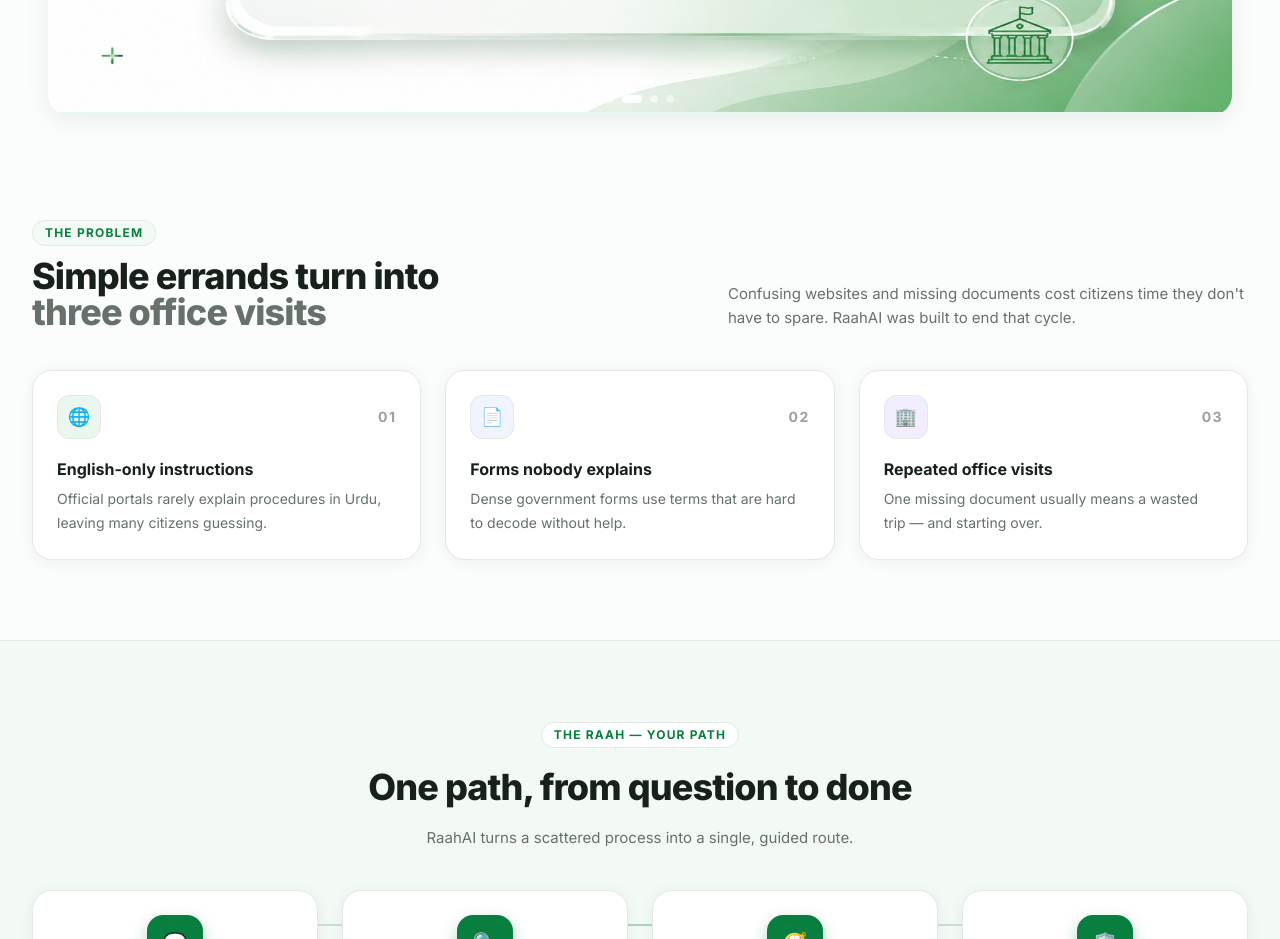
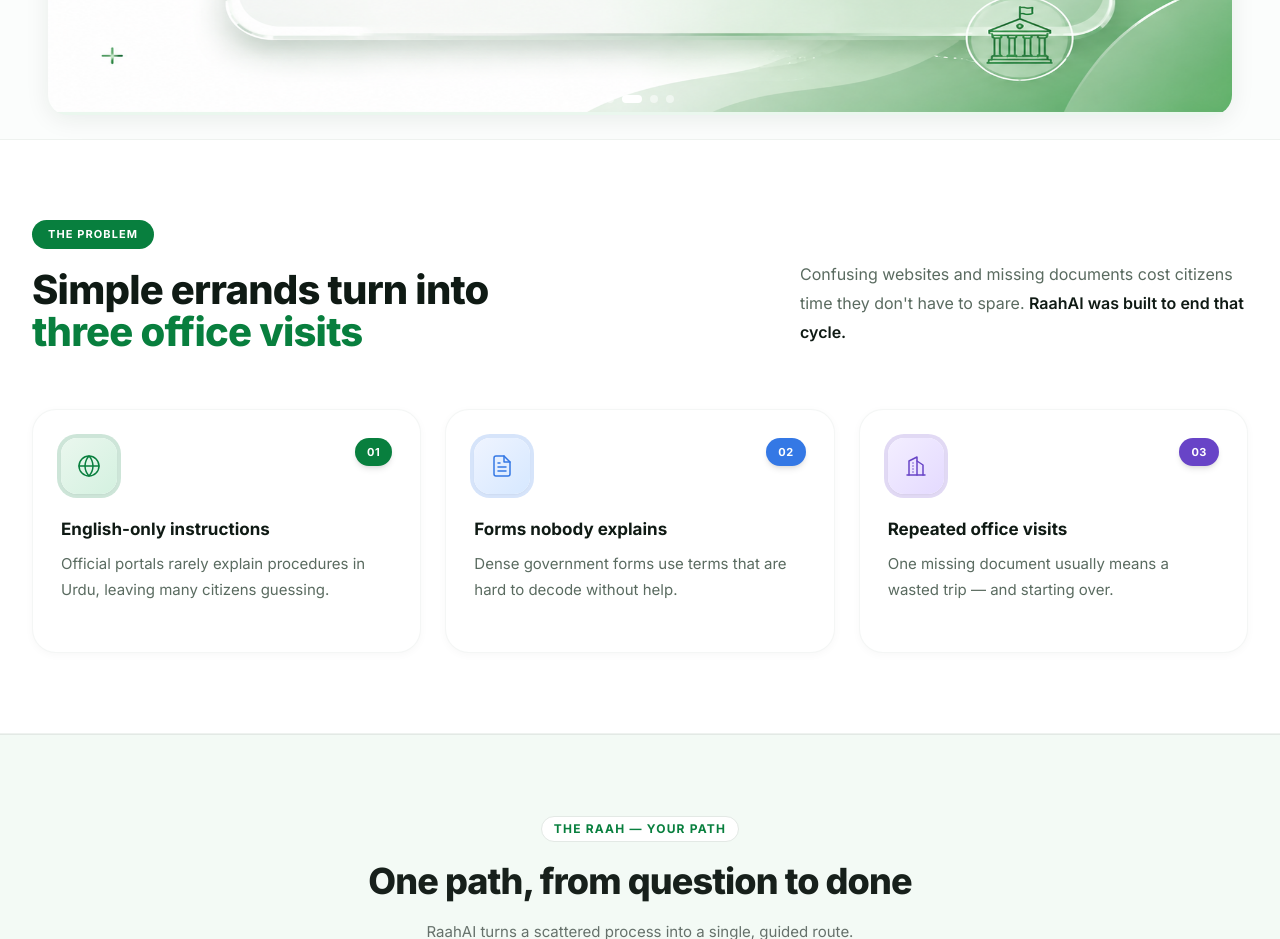
Before and after one commit to 1ehtishamtahir/RaahAI, a Next.js app in the folder frontend/: page / in a window 1280 px wide. Shown: the part 1160-2099 px from the top of the page. Built offline with nearby package versions, Linux system fonts and the light colour scheme; no server answers; a web font is replaced by a local one.

Commit message:
Redesign problem section: professional header, SVG icons, refined card layout

```diff
--- a/frontend/app/page.tsx
+++ b/frontend/app/page.tsx
@@ -188,34 +188,45 @@
       <BannerCarousel />
 
       {/* THE PROBLEM */}
-      <section id="problem" className="max-w-[1280px] mx-auto px-4 sm:px-6 lg:px-8 py-16 lg:py-20">
-        <div className="flex flex-col lg:flex-row lg:items-end justify-between gap-6 mb-10">
-          <div>
-            <div className="inline-flex items-center gap-2 bg-[#F3FAF5] border border-[#E3E9E5] rounded-full px-3 py-1 text-xs font-bold tracking-widest uppercase text-[#087F3E] mb-3">The Problem</div>
-            <h2 className="text-[28px] lg:text-[36px] font-[800] tracking-tight leading-none text-[#17201B]">
-              Simple errands turn into<br /><span className="text-[#66716B]">three office visits</span>
+      <section id="problem" className="bg-white border-y border-[#E3E9E5]/60">
+        <div className="max-w-[1280px] mx-auto px-4 sm:px-6 lg:px-8 py-16 lg:py-20">
+          <div className="flex flex-col lg:flex-row lg:items-start lg:justify-between gap-8 mb-14">
+            <div className="max-w-xl">
+              <div className="inline-flex items-center gap-2 bg-[#087F3E] rounded-full px-4 py-1.5 text-[11px] font-bold tracking-widest uppercase text-white mb-5">The Problem</div>
+              <h2 className="text-[32px] lg:text-[40px] font-[800] tracking-[-0.02em] leading-[1.05] text-[#0F1A14]">
+                Simple errands turn into<br />
+                <span className="text-[#087F3E]">three office visits</span>
               </h2>
             </div>
-          <p className="text-[#66716B] text-[15px] leading-6 max-w-[520px]">
-            Confusing websites and missing documents cost citizens time they don&apos;t have to spare. RaahAI was built to end that cycle.
+            <div className="lg:pt-10 max-w-md">
+              <p className="text-[#5A6B60] text-[16px] leading-[1.8]">
+                Confusing websites and missing documents cost citizens time they don&apos;t have to spare. <span className="font-semibold text-[#0F1A14]">RaahAI was built to end that cycle.</span>
               </p>
+            </div>
           </div>
 
           <div className="grid md:grid-cols-3 gap-6">
             {[
-            { num: "01", title: "English-only instructions", desc: "Official portals rarely explain procedures in Urdu, leaving many citizens guessing.", icon: "🌐", accent: "bg-[#EAF7EE]" },
-            { num: "02", title: "Forms nobody explains", desc: "Dense government forms use terms that are hard to decode without help.", icon: "📄", accent: "bg-[#EFF4FF]" },
-            { num: "03", title: "Repeated office visits", desc: "One missing document usually means a wasted trip — and starting over.", icon: "🏢", accent: "bg-[#F3EEFF]" },
+              { num: "01", title: "English-only instructions", desc: "Official portals rarely explain procedures in Urdu, leaving many citizens guessing.", gradient: "from-[#EAF7EE] to-[#D4F1E0]", ring: "ring-[#087F3E]/20", numBg: "bg-[#087F3E]", icon: <svg width="24" height="24" viewBox="0 0 24 24" fill="none" stroke="#087F3E" strokeWidth="1.5" strokeLinecap="round" strokeLinejoin="round"><circle cx="12" cy="12" r="10"/><line x1="2" y1="12" x2="22" y2="12"/><path d="M12 2a15.3 15.3 0 0 1 4 10 15.3 15.3 0 0 1-4 10 15.3 15.3 0 0 1-4-10 15.3 15.3 0 0 1 4-10z"/></svg> },
+              { num: "02", title: "Forms nobody explains", desc: "Dense government forms use terms that are hard to decode without help.", gradient: "from-[#EFF4FF] to-[#D6E8FF]", ring: "ring-[#3478E5]/20", numBg: "bg-[#3478E5]", icon: <svg width="24" height="24" viewBox="0 0 24 24" fill="none" stroke="#3478E5" strokeWidth="1.5" strokeLinecap="round" strokeLinejoin="round"><path d="M14 2H6a2 2 0 0 0-2 2v16a2 2 0 0 0 2 2h12a2 2 0 0 0 2-2V8z"/><polyline points="14 2 14 8 20 8"/><line x1="16" y1="13" x2="8" y2="13"/><line x1="16" y1="17" x2="8" y2="17"/><polyline points="10 9 9 9 8 9"/></svg> },
+              { num: "03", title: "Repeated office visits", desc: "One missing document usually means a wasted trip — and starting over.", gradient: "from-[#F3EEFF] to-[#E4DAFF]", ring: "ring-[#6844C7]/20", numBg: "bg-[#6844C7]", icon: <svg width="24" height="24" viewBox="0 0 24 24" fill="none" stroke="#6844C7" strokeWidth="1.5" strokeLinecap="round" strokeLinejoin="round"><path d="M3 21h18"/><path d="M5 21V7l8-4v18"/><path d="M19 21V11l-6-4"/><path d="M9 9v.01"/><path d="M9 12v.01"/><path d="M9 15v.01"/><path d="M9 18v.01"/></svg> },
             ].map((c) => (
-            <div key={c.num} className="bg-white rounded-[20px] border border-[#E3E9E5] p-6 shadow-soft hover:shadow-card hover:-translate-y-1 transition">
-              <div className="flex items-center justify-between mb-5">
-                <div className={`w-11 h-11 rounded-xl ${c.accent} border border-[#E3E9E5] flex items-center justify-center text-lg`}>{c.icon}</div>
-                <span className="text-sm font-bold tracking-widest text-[#98A29C]">{c.num}</span>
+              <div key={c.num} className="group relative bg-white rounded-[24px] border border-[#E3E9E5]/40 p-7 shadow-[0_2px_8px_rgba(0,0,0,0.03)] hover:shadow-[0_20px_60px_rgba(0,0,0,0.1)] transition-all duration-500 overflow-hidden">
+                <div className={`absolute inset-0 bg-gradient-to-br ${c.gradient} opacity-0 group-hover:opacity-100 transition-opacity duration-500`} />
+
+                <div className="relative">
+                  <div className="flex items-start justify-between mb-6">
+                    <div className={`w-14 h-14 rounded-2xl bg-gradient-to-br ${c.gradient} ring-4 ${c.ring} flex items-center justify-center shadow-sm`}>{c.icon}</div>
+                    <span className={`text-[11px] font-bold tracking-wider text-white ${c.numBg} rounded-full px-3 py-1.5 shadow-md`}>{c.num}</span>
                   </div>
-              <h3 className="font-bold text-[#17201B] text-[16px] leading-tight mb-2">{c.title}</h3>
-              <p className="text-sm leading-6 text-[#66716B]">{c.desc}</p>
+                  <h3 className="font-bold text-[#0F1A14] text-[17px] leading-snug mb-2.5">{c.title}</h3>
+                  <p className="text-[15px] leading-[1.7] text-[#5A6B60]">{c.desc}</p>
+
+                  <div className="mt-5 h-[2px] w-12 bg-gradient-to-r from-[#087F3E] to-transparent rounded-full opacity-0 group-hover:opacity-100 transition-opacity duration-500" />
+                </div>
               </div>
             ))}
+          </div>
         </div>
       </section>
 
```
Lines whose indentation alone changed are shown as unchanged.
